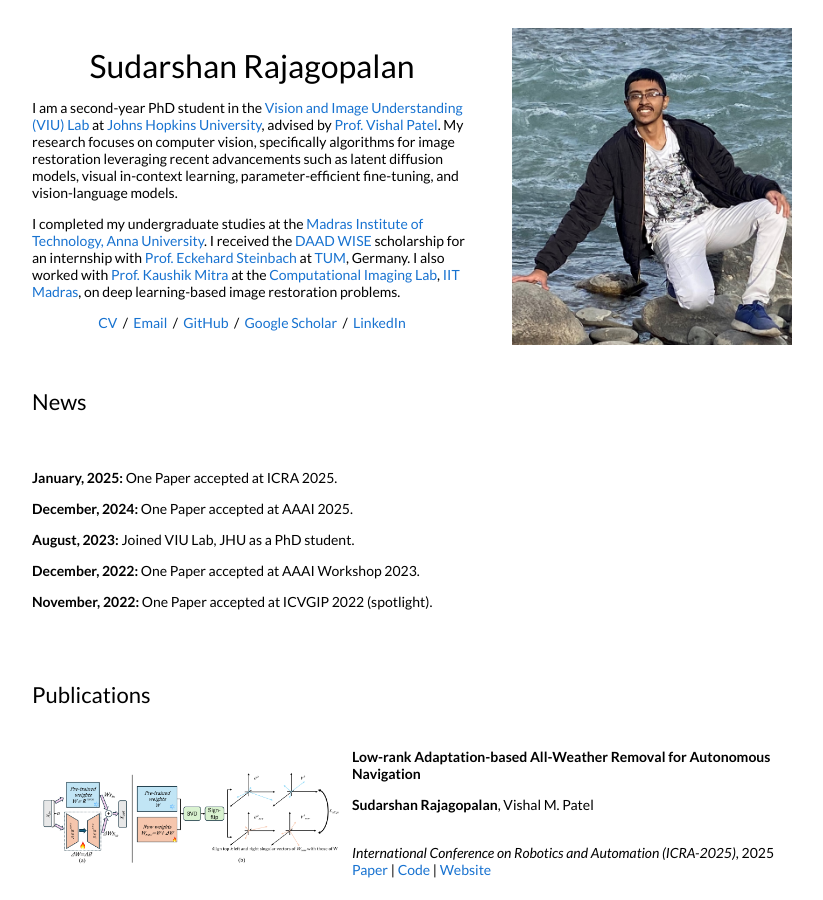
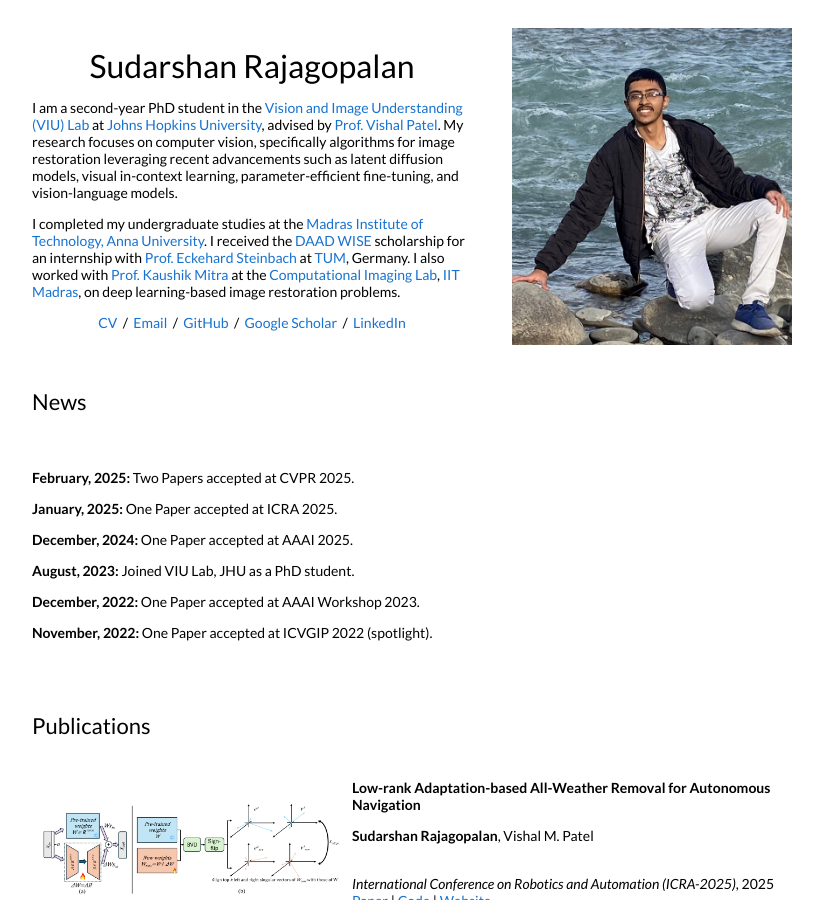
Before and after one commit to sudraj2002/sudraj2002.github.io, a Jekyll site: the page built from _posts/2024-11-27-loraa.md, in a window 1280 px wide and 900 px high. Shown: the whole window, without its empty margins (228-1051 px from the left). Built offline with Jekyll 4.4.1, drawn with Linux system fonts in a browser that asks for light colours.

Commit message:
Update default.html

```diff
--- a/_layouts/default.html
+++ b/_layouts/default.html
@@ -81,6 +81,7 @@
         <table style="width:100%;border:0px;border-spacing:0px;border-collapse:separate;margin-right:auto;margin-left:auto;">
           <tr>
             <td style="padding:2.5%;width:100%;vertical-align:middle">
+              <p><strong>February, 2025:</strong> Two Papers accepted at CVPR 2025.</p>
               <p><strong>January, 2025:</strong> One Paper accepted at ICRA 2025.</p>
               <p><strong>December, 2024:</strong> One Paper accepted at AAAI 2025.</p>
               <p><strong>August, 2023:</strong> Joined VIU Lab, JHU as a PhD student.</p>
```
